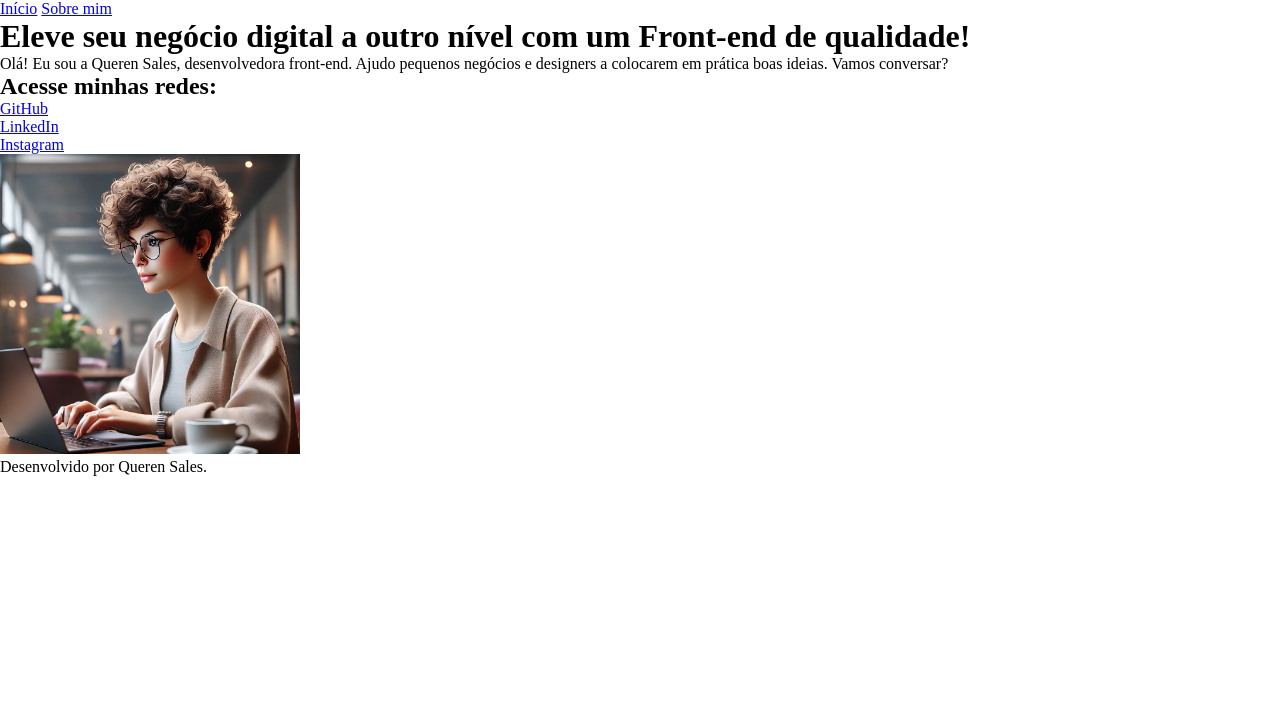
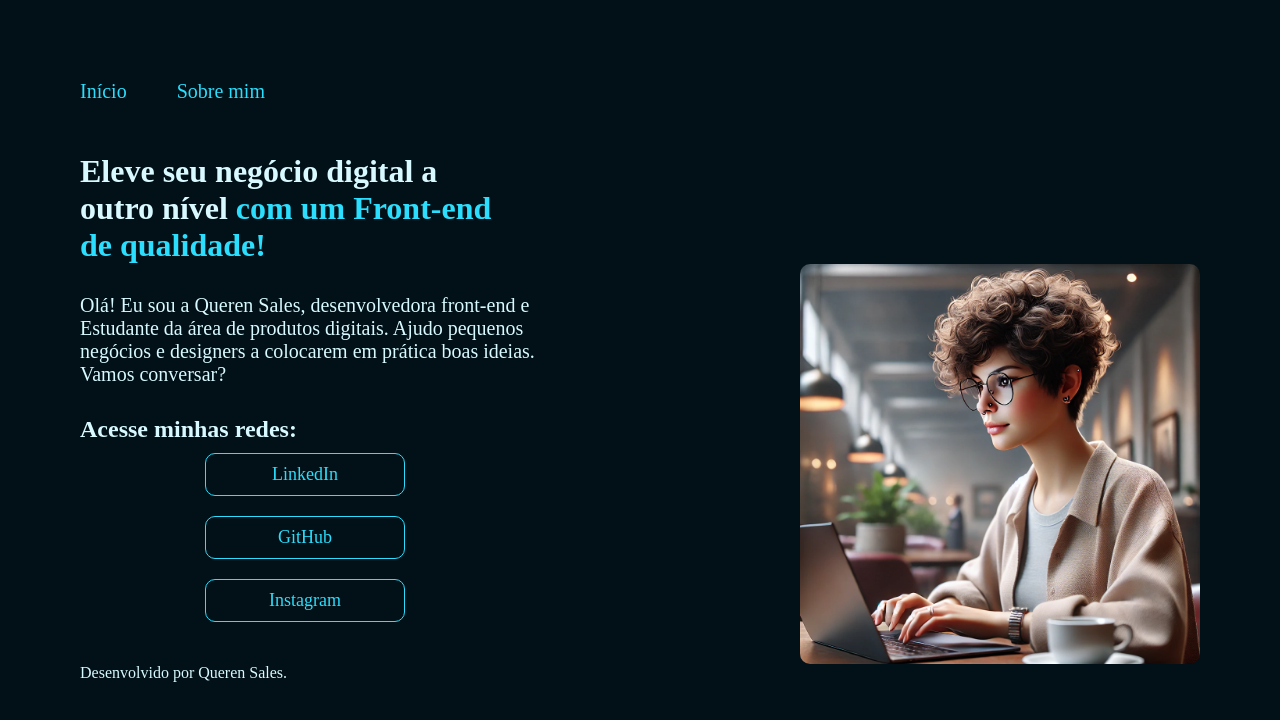
Before and after one commit to querensales/aboutme, a plain HTML site: page index.html in a window 1280 px wide. Drawn offline with Linux system fonts and the light colour scheme.

Commit message:
adicionando estilo e melhorando css

```diff
--- a/index.html
+++ b/index.html
@@ -19,17 +19,21 @@
         </header>
         <main>
             <section>
-                <p>Olá! Eu sou a Queren Sales, desenvolvedora front-end.
+                <p class="conteudo">Olá! Eu sou a Queren Sales, desenvolvedora front-end e
+                    Estudante da área de produtos digitais.
                     Ajudo pequenos negócios e designers a colocarem em prática
-                    boas
-                    ideias. Vamos conversar?
+                    boas ideias. Vamos conversar?
                 </p>
-                <h2>Acesse minhas redes:</h2>
-                <ul>
-                    <li><a href="#" aria-label="Visite meu perfil no GitHub">GitHub</a></li>
-                    <li><a href="#" aria-label="Visite meu perfil no LinkedIn">LinkedIn</a></li>
-                    <li><a href="#" aria-label="Visite meu perfil no Instagram">Instagram</a></li>
+
+                <div>
+                    <h2>Acesse minhas redes:</h2>
+                <ul class="minhas_redes">
+                    <li class="redes_sociais"><a  href="#" aria-label="Visite meu perfil no LinkedIn">LinkedIn</a></li>
+                    <li class="redes_sociais"><a  href="#" aria-label="Visite meu perfil no GitHub">GitHub</a></li>
+                    <li class="redes_sociais"><a  href="#" aria-label="Visite meu perfil no Instagram">Instagram</a></li>
                 </ul>
+                </div>
+
             </section>
             <img class="img_queren" src="./imagens/Querensales.png"
                 alt="Queren Sales sentada em frente ao computador, programando">
--- a/style.css
+++ b/style.css
@@ -3,11 +3,77 @@
     padding: 0;
     box-sizing: border-box;
 }
-
 body{
-    width: 100%;
+    background-color: #021017;
+    color:#D7F9FF;
+    margin:80px;
 }
 
-.img_queren{
-    width: 300px;
+nav{
+    margin-top: 50px;
+    display: flex;
+    gap: 50px;
 }
+
+a{
+    text-decoration: none;
+    color: #2BDEFD;
+}
+
+li{
+    list-style: none;
+    font-size: 20px;
+}
+
+.menu{
+    font-size: 20px;
+    color: #2BDEFD;
+}
+
+section{
+    flex: 1;
+}
+
+h1{
+    width: 430px;
+    margin-top: 50px;
+}
+
+.texto_azul{
+    color:#2BDEFD;
+}
+
+.conteudo{
+    max-width: 500px;
+    font-size: 20px;
+    margin: 30px 0px;
+}
+
+.minhas_redes{
+    display: flex;
+    flex-direction: column;
+    align-items: center;
+    width: 450px;
+    text-align: center;
+}
+
+.redes_sociais {
+    margin: 10px 0;
+    padding: 10px;
+    border: 1px solid #2BDEFD;
+    border-radius: 10px;
+    color: #D7F9FF;
+    text-align: center;
+    width: 200px;
+    font-size: 18px;
+}
+
+
+main{
+    display: flex;
+}
+
+.img_queren {
+    border-radius: 10px;
+    max-width: 400px;
+}
```
